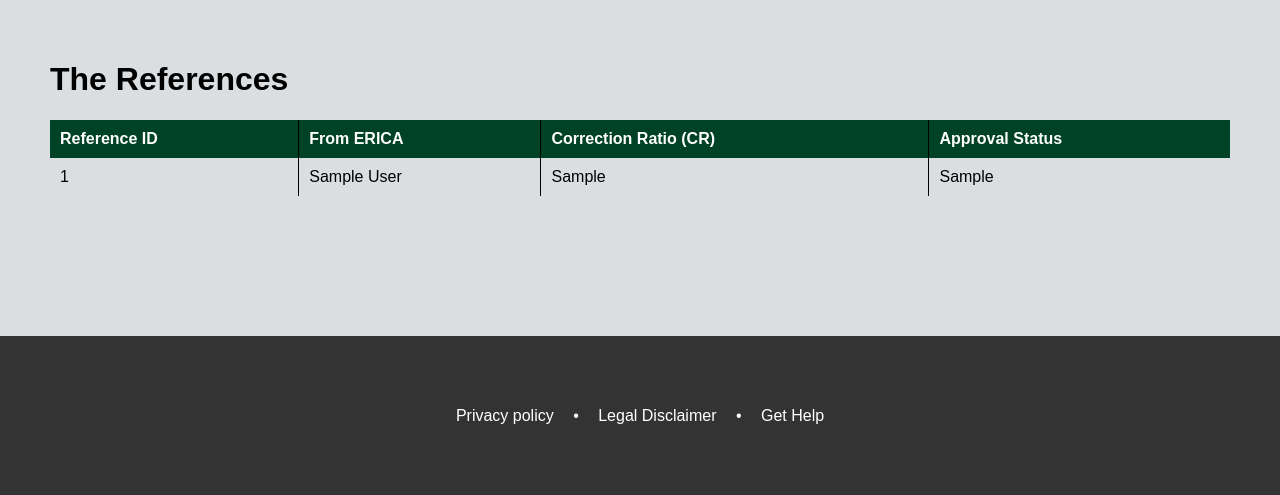
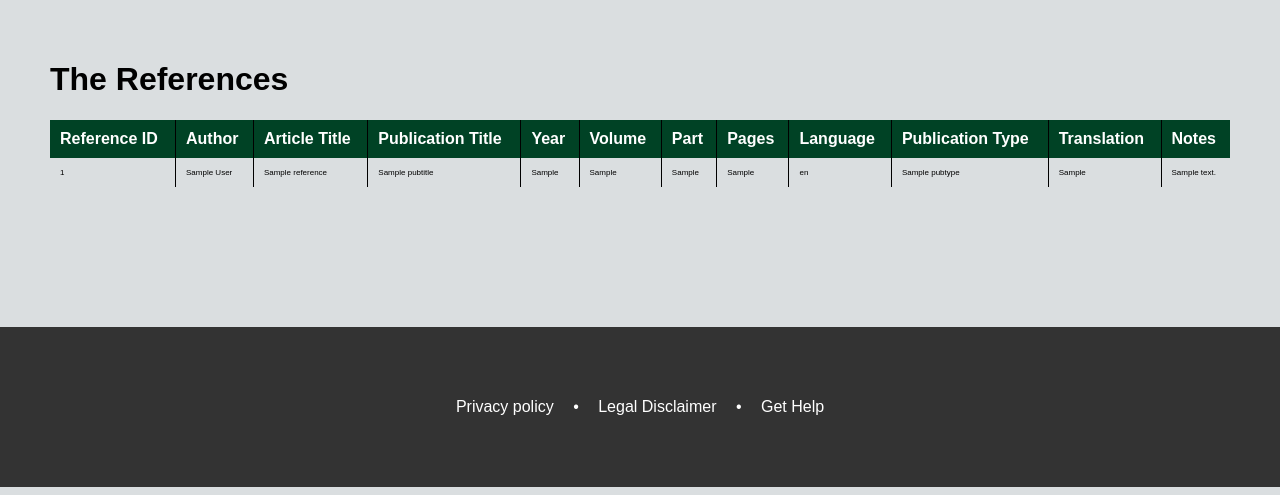
Before and after one commit to IdaCy/wtp, a Django app: page /reference/ in a window 1280 px wide. Shown: the part 116-611 px from the top of the page. Run offline with Django 4.2, Linux system fonts and the light colour scheme; a user stored in the database is signed in; tables that the repository leaves empty hold one stand-in row (values such as "Sample post").

Commit message:
all reports done!!!

```diff
--- a/_wtp/urls.py
+++ b/_wtp/urls.py
@@ -27,7 +27,7 @@ urlpatterns = [
     path('data/', data_views.data_view, name='data'),
     path('download_summaries/', data_views.download_summaries, name='download_summaries'),
     path('view_summary_results/', data_views.view_summary_results, name='view_summary_results'),
-    path('reference/', data_views.ref_view, name='reference'),
+    #path('reference/', data_views.ref_view, name='reference'),
     path('add_datacr/', data_views.add_datacr, name='add_datacr'),
     path('view_all_data/', data_views.view_all_data, name='view_all_data'),
     path('view_all_data/<int:ref_id>/', data_views.view_all_data, name='view_all_data'),
@@ -44,4 +44,5 @@ urlpatterns = [
     path('all_reports/', report_views.all_reports, name='all_reports'),
     path('report_user/', report_views.report_user, name='report_user'),
     path('report_authors/', report_views.report_authors, name='report_authors'),
+    path('reference/', report_views.reference, name='reference'),
 ]
--- a/data_app/templates/reference.html
+++ /dev/null
@@ -1,30 +0,0 @@
-{% extends "base.html" %}
-{% load static %}
-
-{% block title %}Data View Page{% endblock %}
-
-{% block content %}
-    <h1>The References</h1>
-    <table class="data-table">
-        <thead>
-            <tr>
-                <th>Reference ID</th>
-                <th>From ERICA</th>
-                <th>Correction Ratio (CR)</th>
-                <th>Approval Status</th>
-            </tr>
-        </thead>
-        <tbody>
-            {% for item in reference %}
-                <tr>
-                    <td>{{ item.ref_id }}</td>
-                    <td>{{ item.author }}</td>
-                    <td>{{ item.volume }}</td>
-                    <td>{{ item.translation }}</td>
-                </tr>
-            {% endfor %}
-        </tbody>
-    </table>
-    <link rel="stylesheet" href="/static/css/data.css">
-    {% block extra_css %}{% endblock %}
-{% endblock %}
--- a/data_app/views.py
+++ b/data_app/views.py
@@ -238,6 +238,7 @@ def view_summary_results(request):
             arith_mean_cr=Avg('cr'),
             sum_crn=Sum('crn'),
             min_cr=Min('cr'),
+            max_cr=Max('cr'),
             geo_mean_cr=Sum('crn'),
             arith_std_dev=Sum('crn'),
             geo_std_dev=Sum('crn'),
@@ -417,12 +418,6 @@ def view_xxx(request):
 
     # For non-AJAX requests, just render the template with no data
     return render(request, 'view_summary_results.html', {'data': []})
-
-
-@login_required
-def ref_view(request):
-    refobj = Reference.objects.all()
-    return render(request, 'reference.html', {'reference': refobj})
 
 
 def handle_reference_datacr(reference_form, datacr_form, user):
--- a/report_app/templates/all_reports.html
+++ b/report_app/templates/all_reports.html
@@ -30,7 +30,7 @@
             </a>
 
             <!-- View Summary by Each Habitat -->
-            <a href="{% url 'reference' %}" class="report-card">
+            <a href="{% url 'view_summary_results' %}" class="report-card">
                 <div class="card-content">
                     <h2>Summary by Each Habitat</h2>
                     <p>Get detailed summaries categorized by each habitat type.</p>
@@ -46,7 +46,7 @@
             </a>
 
             <!-- Assign DCID to Reference IDs -->
-            <a href="{% url 'view_summary_results' %}" class="report-card">
+            <a href="{% url 'view_all_data' %}" class="report-card">
                 <div class="card-content">
                     <h2>Summary Results</h2>
                     <p>View Summary Results of All Data.</p>
--- /dev/null
+++ b/report_app/templates/reference.html
@@ -0,0 +1,53 @@
+{% extends "base.html" %}
+{% load static %}
+
+{% block title %}Data View Page{% endblock %}
+
+{% block content %}
+
+    <style>
+    td {
+        font-size: 0.5em;
+    }
+    </style>
+
+    <h1>The References</h1>
+    <table class="data-table">
+        <thead>
+            <tr>
+            <th>Reference ID</th>
+            <th>Author</th>
+            <th>Article Title</th>
+            <th>Publication Title</th>
+            <th>Year</th>
+            <th>Volume</th>
+            <th>Part</th>
+            <th>Pages</th>
+            <th>Language</th>
+            <th>Publication Type</th>
+            <th>Translation</th>
+            <th>Notes</th>
+            </tr>
+        </thead>
+        <tbody>
+            {% for item in reference %}
+                <tr>
+                <td>{{ item.ref_id }}</td>
+                <td>{{ item.author }}</td>
+                <td>{{ item.article_title }}</td>
+                <td>{{ item.pub_title }}</td>
+                <td>{{ item.year }}</td>
+                <td>{{ item.volume }}</td>
+                <td>{{ item.part }}</td>
+                <td>{{ item.pages }}</td>
+                <td>{{ item.language }}</td>
+                <td>{{ item.pub_type }}</td>
+                <td>{{ item.translation }}</td>
+                <td>{{ item.notes }}</td>
+                </tr>
+            {% endfor %}
+        </tbody>
+    </table>
+    <link rel="stylesheet" href="/static/css/data.css">
+    {% block extra_css %}{% endblock %}
+{% endblock %}
--- a/report_app/views.py
+++ b/report_app/views.py
@@ -9,6 +9,12 @@ from data_app.models import DataCR, WildlifeGroup, Habitat, RAP, User, Reference
 @login_required
 def all_reports(request):
     return render(request, 'all_reports.html')
+
+
+@login_required
+def reference(request):
+    refobj = Reference.objects.filter(approval_status="APPROVED")
+    return render(request, 'reference.html', {'reference': refobj})
 
 
 @login_required
```
Also changed, not shown: report_app/templates/report_authors.html (+4 -5 lines).
